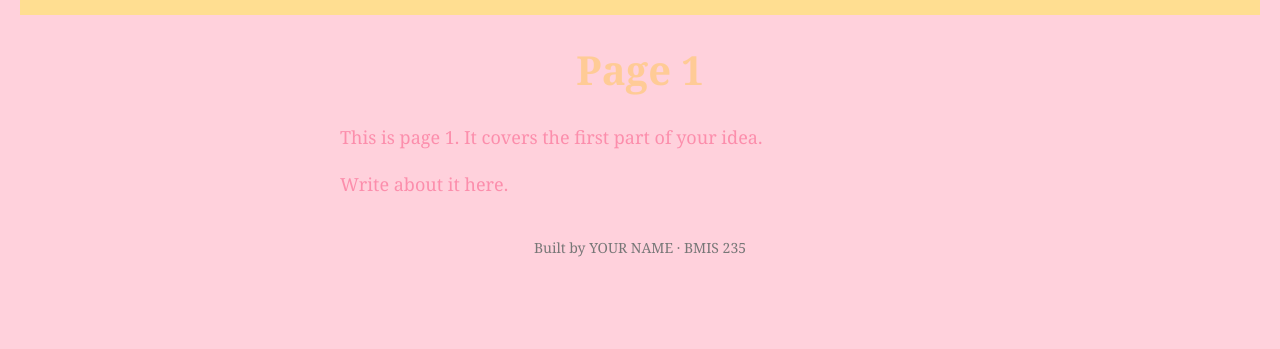
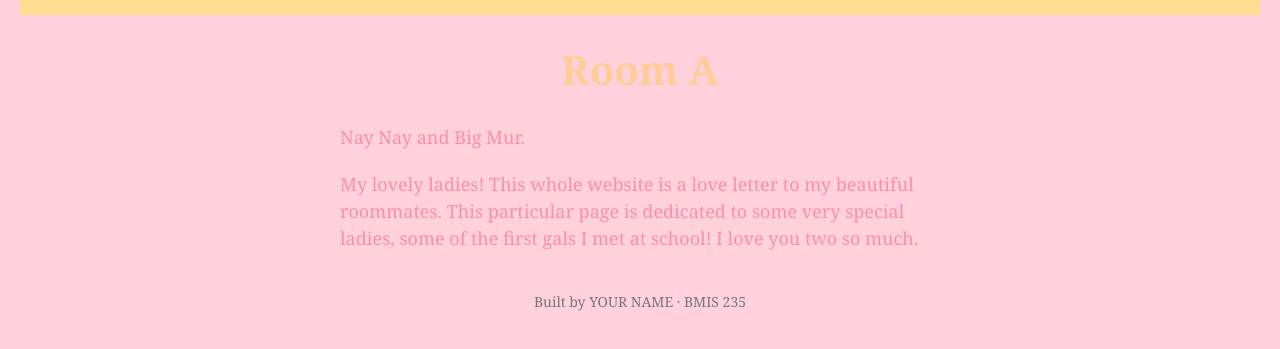
Before and after one commit to abbyhulak/bmis235-html-3, a plain HTML site: page page1.html in a window 1280 px wide. Shown: the part 71-420 px from the top of the page. Drawn offline with Linux system fonts and the light colour scheme.

Commit message:
Revise author details and page content
Updated author information and content on Page 1.

```diff
--- a/page1.html
+++ b/page1.html
@@ -1,7 +1,7 @@
 <!DOCTYPE html>
 <!--
-  Author: YOUR NAME
-  GU username: YOUR-GU-USERNAME
+  Author: Abby Hulak
+  GU username: AHulak
   Course: BMIS 235 - HTML-3
 -->
 <html lang="en">
@@ -28,9 +28,9 @@
     <a href="page3.html"><img src="img/page3.png" alt="Page 3"></a>
 </nav>
 
-<h1>Page 1</h1>
-<p>This is page 1. It covers the first part of your idea.</p>
-<p>Write about it here.</p>
+<h1>Room A</h1>
+<p>Nay Nay and Big Mur.</p>
+<p>My lovely ladies! This whole website is a love letter to my beautiful roommates. This particular page is dedicated to some very special ladies, some of the first gals I met at school! I love you two so much.</p>
 
 <!-- Footer: fill in your name -->
 <footer>Built by YOUR NAME &middot; BMIS 235</footer>
```
